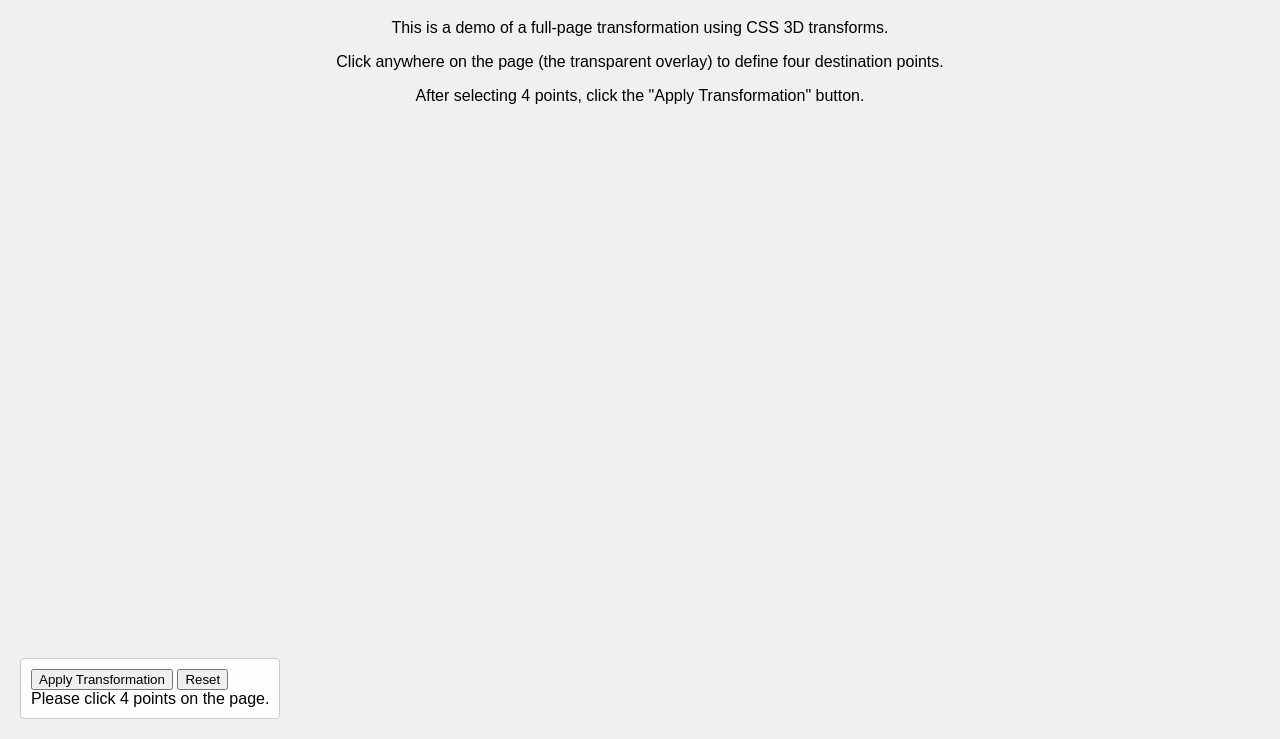
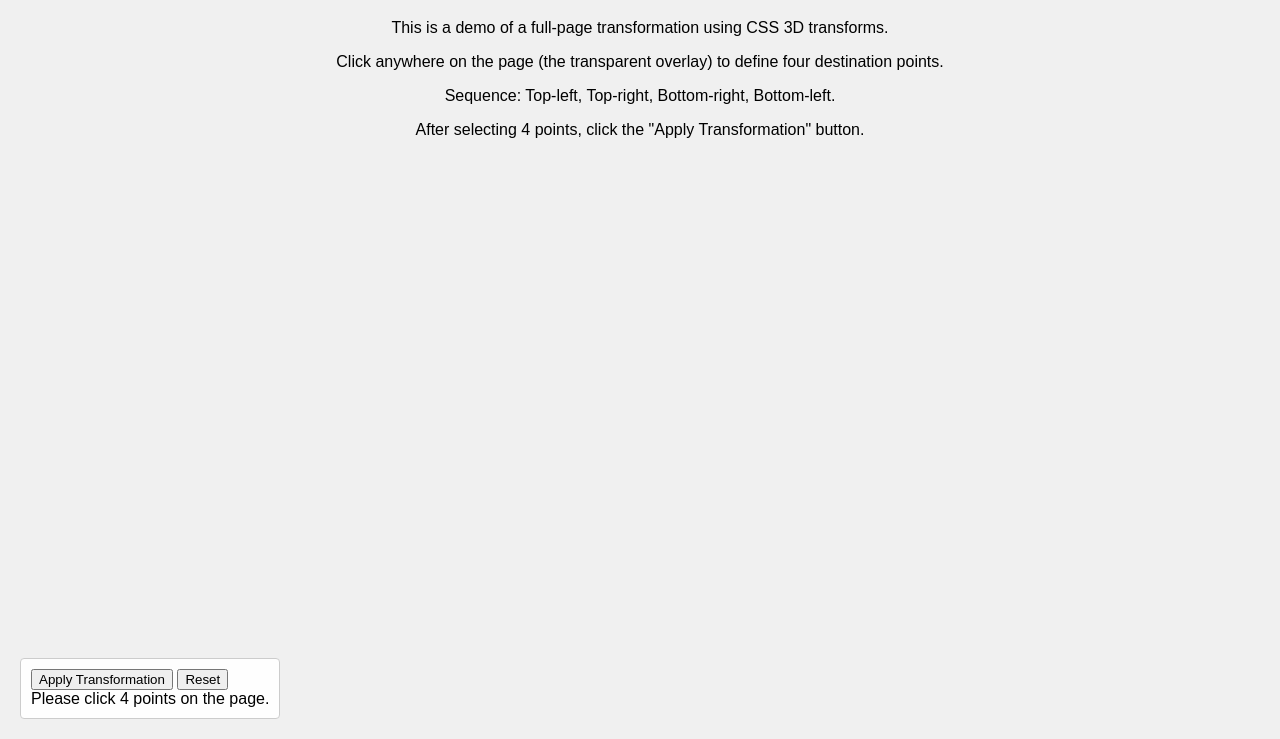
Before and after one commit to MUC-2025/web-projection, a plain HTML site: page index.html in a window 1280 px wide. Shown: the part 61-800 px from the top of the page. Drawn offline with Linux system fonts and the light colour scheme.

Commit message:
add instruction

```diff
--- a/index.html
+++ b/index.html
@@ -64,6 +64,7 @@
   <h1 style="text-align:center;">Projective Transformation Demo</h1>
   <p style="text-align:center;">This is a demo of a full-page transformation using CSS 3D transforms.</p>
   <p style="text-align:center;">Click anywhere on the page (the transparent overlay) to define four destination points.</p>
+  <p style="text-align:center;">Sequence: Top-left, Top-right, Bottom-right, Bottom-left.</p>
   <p style="text-align:center;">After selecting 4 points, click the "Apply Transformation" button.</p>
   <!-- Overlay for capturing user clicks -->
   <div id="overlay"></div>
```
Lines whose indentation alone changed are shown as unchanged.
